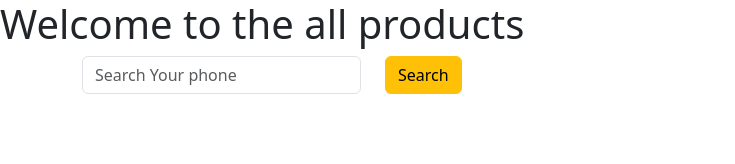
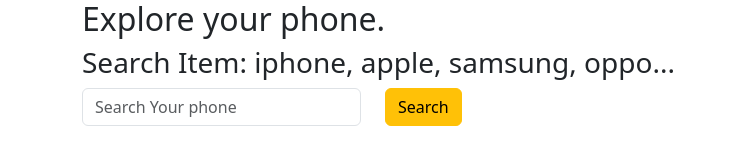
Before and after one commit to abdullahMsiam/find-products, a plain HTML site: page index.html in a window 1280 px wide. Shown: the whole page, without its empty margins (0-735 px from the left). Drawn offline with nearby package versions, Linux system fonts and the light colour scheme; no server answers.

Commit message:
header edited

```diff
--- a/index.html
+++ b/index.html
@@ -10,8 +10,9 @@
 </head>
 
 <body>
-    <header>
-        <h1>Welcome to the all products</h1>
+    <header class="container">
+        <h2>Explore your phone.</h2>
+        <h3>Search Item: iphone, apple, samsung, oppo...</h3>
     </header>
 
     <main class="container mb-5">
```
